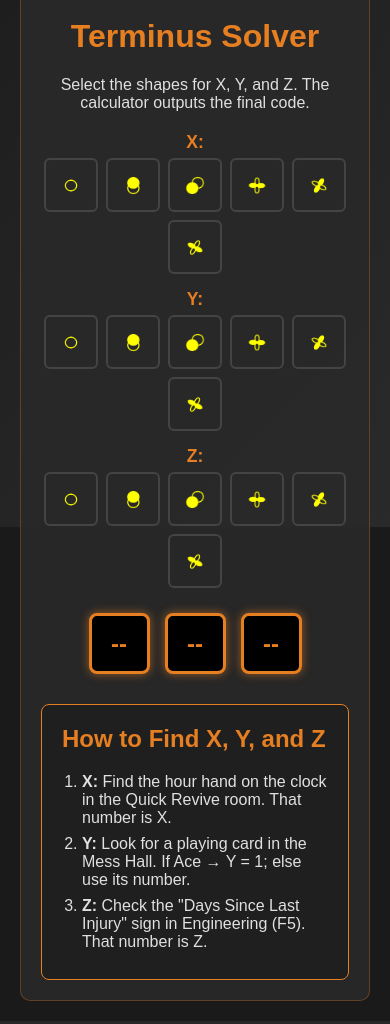
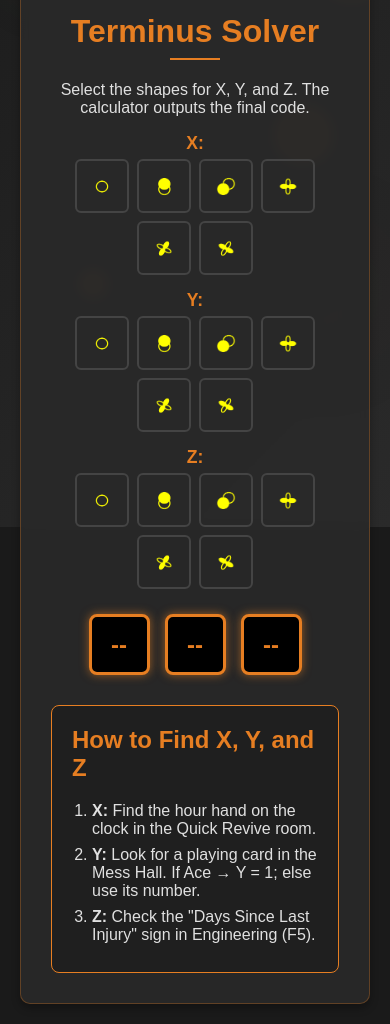
Before and after one commit to 8zj/bo6-bs, a Flask app: page /terminus in a window 390 px wide. Shown: the part 317-1341 px from the top of the page. Run offline with Flask 3, Linux system fonts and the light colour scheme.

Commit message:
Update terminus.html

```diff
--- a/templates/terminus.html
+++ b/templates/terminus.html
@@ -8,63 +8,184 @@
     body {
       font-family: 'Arial', sans-serif;
       margin: 0; padding: 0;
-      background-color: #1a1a1a; color: #e0e0e0;
+      background-color: #1a1a1a;
+      color: #e0e0e0;
+      transition: all 0.3s;
       overflow-x: hidden;
     }
+
     .background {
-      position: fixed; top: 0; left: 0;
+      position: fixed;
+      top: 0; left: 0;
       width: 100%; height: 100%;
       z-index: -1;
       background: linear-gradient(135deg, #1a1a1a, #2a2a2a);
+      overflow: hidden;
     }
-    .container { display: flex; min-height: 100vh; }
+
+    .background::before {
+      content: '';
+      position: absolute;
+      top: 0; left: 0;
+      width: 100%; height: 100%;
+      background: radial-gradient(circle at 20% 30%, rgba(120, 148, 97, 0.1) 0%, transparent 20%),
+                  radial-gradient(circle at 80% 70%, rgba(90, 62, 42, 0.1) 0%, transparent 20%);
+      animation: pulse 15s infinite;
+      opacity: 0.7;
+    }
+
+    @keyframes pulse {
+      0% { transform: scale(1); opacity: 0.7; }
+      50% { transform: scale(1.1); opacity: 0.3; }
+      100% { transform: scale(1); opacity: 0.7; }
+    }
+
+    .container { display: flex; min-height: 100vh; position: relative; }
+
     .sidebar {
       width: 200px;
-      background: rgba(42,42,42,0.9);
+      background-color: rgba(42, 42, 42, 0.9);
+      color: #fff;
       padding: 20px;
-      position: fixed; height: 60%; top: 50%; left: 20px;
+      position: fixed;
+      height: 60%;
+      top: 50%;
+      left: 20px;
       transform: translateY(-50%);
+      transition: all 0.3s;
+      z-index: 1000;
       border-radius: 10px;
-      box-shadow: 0 4px 8px rgba(0,0,0,0.3);
+      box-shadow: 0 4px 8px rgba(0, 0, 0, 0.3);
       backdrop-filter: blur(5px);
-      z-index: 1000;
-      transition: all 0.3s;
     }
-    .sidebar.collapsed { width:0; padding:0; overflow:hidden; left:-220px; }
-    .sidebar h2 { color: #e67e22; margin: 0 0 15px; text-align: center; }
+
+    .sidebar.collapsed { width: 0; padding: 0; overflow: hidden; left: -20px; }
+
+    .sidebar h2 {
+      color: #e67e22;
+      margin-top: 0;
+      text-align: center;
+      font-size: 1.2rem;
+      margin-bottom: 20px;
+      position: relative;
+    }
+
+    .sidebar h2::after {
+      content: '';
+      position: absolute;
+      bottom: -10px;
+      left: 50%;
+      transform: translateX(-50%);
+      width: 50px; height: 2px;
+      background-color: #e67e22;
+    }
+
     .sidebar ul { list-style: none; padding: 0; }
+    .sidebar li { margin: 10px 0; position: relative; }
+    .sidebar li::before {
+      content: '';
+      position: absolute;
+      left: 0; top: 50%;
+      transform: translateY(-50%);
+      width: 4px; height: 4px;
+      background-color: #e67e22;
+      border-radius: 50%;
+      opacity: 0;
+      transition: opacity 0.3s;
+    }
+    .sidebar li:hover::before { opacity: 1; }
+
     .sidebar a {
       color: #fff; text-decoration: none;
-      display: block; padding: 8px; border-radius: 4px;
+      display: block; padding: 8px;
+      border-radius: 4px; transition: all 0.3s;
       text-align: center; font-size: 0.9rem;
+      position: relative; overflow: hidden;
     }
-    .sidebar a.active { background: #e67e22; color: #1a1a1a; }
+
+    .sidebar a::before {
+      content: '';
+      position: absolute;
+      top: 0; left: 0;
+      width: 100%; height: 100%;
+      background-color: rgba(230, 126, 34, 0.2);
+      transform: scaleX(0);
+      transform-origin: left;
+      transition: transform 0.3s;
+    }
+
+    .sidebar a:hover::before { transform: scaleX(1); }
+    .sidebar a:hover { color: #1a1a1a; }
+    .sidebar a.active { background-color: #e67e22; color: #1a1a1a; }
+
     .toggle-btn {
-      position: fixed; top: 10px; left: 10px;
-      background: #e67e22; color: #fff;
-      border: none; border-radius: 5px; cursor: pointer;
-      padding: 8px 12px; font-size: 1.2rem;
-      z-index: 1001;
+      position: fixed;
+      top: 50%; left: 20px;
+      transform: translateY(-50%);
+      background-color: #e67e22; color: #fff;
+      border: none; padding: 10px;
+      border-radius: 50%; cursor: pointer;
+      z-index: 1001; transition: all 0.3s;
+      width: 40px; height: 40px;
+      display: flex; justify-content: center; align-items: center;
+      box-shadow: 0 2px 5px rgba(0, 0, 0, 0.2);
     }
+    .toggle-btn:hover {
+      transform: translateY(-50%) scale(1.1);
+      background-color: #d35400;
+    }
+    .toggle-btn.collapsed { left: 20px; }
+
     .main-content {
       margin-left: 220px; padding: 20px;
       width: calc(100% - 220px);
-      display: flex; justify-content: center;
       transition: all 0.3s;
+      display: flex; justify-content: center; align-items: center;
+      min-height: 100vh;
     }
-    .main-content.collapsed { margin-left:0; width:100%; }
+    .main-content.collapsed { margin-left: 0; width: 100%; }
+
     .page {
-      padding: 20px; background: rgba(42,42,42,0.9);
-      border-radius: 10px; max-width: 900px; width: 100%;
-      border: 1px solid rgba(230,126,34,0.3);
+      padding: 30px;
+      background-color: rgba(42, 42, 42, 0.9);
+      border-radius: 10px;
+      box-shadow: 0 4px 8px rgba(0, 0, 0, 0.3);
+      max-width: 800px; width: 100%;
       text-align: center;
+      backdrop-filter: blur(5px);
+      border: 1px solid rgba(230, 126, 34, 0.3);
+      position: relative;
+      overflow: hidden;
+      animation: fadeIn 0.5s ease-out;
     }
+
+    @keyframes fadeIn {
+      from { opacity: 0; transform: translateY(20px); }
+      to { opacity: 1; transform: translateY(0); }
+    }
+
+    .page h1 {
+      color: #e67e22;
+      margin-top: 0;
+      position: relative;
+      padding-bottom: 10px;
+    }
+    .page h1::after {
+      content: '';
+      position: absolute;
+      bottom: 0; left: 50%;
+      transform: translateX(-50%);
+      width: 50px; height: 2px;
+      background-color: #e67e22;
+    }
+
     .hero img {
-      width: 100%; border-radius: 10px;
-      margin-bottom: 15px; border: 2px solid #e67e22;
+      width: 100%;
+      border-radius: 10px;
+      margin-bottom: 15px;
+      border: 2px solid #e67e22;
     }
-    .page h1 { color: #e67e22; margin-top: 0; }
-    .solver-container { margin: 20px 0; }
+
     .axis-row { display: flex; align-items: center; margin: 15px 0; justify-content: center; flex-wrap: wrap; }
     .axis-row span { width: 40px; font-weight: bold; color: #e67e22; font-size: 1.1rem; text-align: right; margin-right: 10px; }
     .images { display: flex; gap: 8px; flex-wrap: wrap; justify-content: center; }
@@ -76,15 +197,11 @@
     .images img:hover { transform: scale(1.08); border-color: #e67e22; }
     .images img.selected { border-color: #e67e22; box-shadow: 0 0 10px rgba(230,126,34,0.7); }
 
-    /* Code result display */
-    .result-container {
-      margin-top: 25px; display: flex; justify-content: center; gap: 15px;
-    }
+    .result-container { margin-top: 25px; display: flex; justify-content: center; gap: 15px; }
     .code-box {
       width: 70px; height: 70px;
       background: #000; border: 3px solid #e67e22;
-      border-radius: 8px; display: flex;
-      justify-content: center; align-items: center;
+      border-radius: 8px; display: flex; justify-content: center; align-items: center;
       font-size: 2rem; font-weight: bold; color: #e67e22;
       box-shadow: 0 0 10px rgba(230,126,34,0.6);
     }
@@ -99,20 +216,49 @@
     .info-box ol { margin: 0; padding-left: 20px; }
     .info-box li { margin: 8px 0; }
 
-    /* Mobile */
+    .floating-element {
+      position: absolute;
+      background-color: rgba(230, 126, 34, 0.2);
+      border-radius: 50%;
+      animation: float 15s infinite ease-in-out;
+    }
+    .floating-element:nth-child(1) { width: 50px; height: 50px; top: 10%; left: 15%; animation-delay: 0s; }
+    .floating-element:nth-child(2) { width: 80px; height: 80px; top: 30%; left: 80%; animation-delay: 2s; }
+    .floating-element:nth-child(3) { width: 30px; height: 30px; top: 70%; left: 20%; animation-delay: 4s; }
+    .floating-element:nth-child(4) { width: 60px; height: 60px; top: 50%; left: 70%; animation-delay: 6s; }
+
+    @keyframes float {
+      0%,100% { transform: translateY(0) rotate(0deg); }
+      50% { transform: translateY(-20px) rotate(180deg); }
+    }
+
     @media (max-width: 768px) {
-      .sidebar { width:100%; height:auto; top:0; left:0; transform:none; border-radius:0; }
-      .sidebar.collapsed { width:0; height:0; padding:0; overflow:hidden; }
-      .main-content { margin-left:0; width:100%; padding-top:60px; }
-      .axis-row span { width: auto; margin: 0 0 5px 0; text-align: center; }
+      .sidebar {
+        width: 100%; height: auto;
+        position: fixed; top: 0; left: 0;
+        transform: none; border-radius: 0;
+        z-index: 1000;
+      }
+      .sidebar.collapsed { width: 0; height: 0; padding: 0; overflow: hidden; }
+      .main-content { margin-left: 0; width: 100%; padding-top: 60px; }
+      .main-content.collapsed { margin-left: 0; width: 100%; }
+      .toggle-btn { top: 10px; left: 10px; transform: none; }
+      .axis-row span { width:auto; margin: 0 0 5px 0; text-align:center; }
       .images img { width: 50px; height: 50px; }
       .code-box { width: 55px; height: 55px; font-size: 1.5rem; }
     }
   </style>
 </head>
 <body>
-  <div class="background"></div>
+  <div class="background">
+    <div class="floating-element"></div>
+    <div class="floating-element"></div>
+    <div class="floating-element"></div>
+    <div class="floating-element"></div>
+  </div>
+
   <button class="toggle-btn">☰</button>
+
   <div class="container">
     <div class="sidebar">
       <h2>Navigation</h2>
@@ -129,23 +275,13 @@
         <div class="hero">
           <img src="https://hub.tcno.co/games/bo6/terminus/terminus.webp" alt="Terminus Guide">
         </div>
-
         <h1>Terminus Solver</h1>
         <p>Select the shapes for X, Y, and Z. The calculator outputs the final code.</p>
 
         <div class="solver-container">
-          <div class="axis-row">
-            <span>X:</span>
-            <div class="images" id="x-images"></div>
-          </div>
-          <div class="axis-row">
-            <span>Y:</span>
-            <div class="images" id="y-images"></div>
-          </div>
-          <div class="axis-row">
-            <span>Z:</span>
-            <div class="images" id="z-images"></div>
-          </div>
+          <div class="axis-row"><span>X:</span><div class="images" id="x-images"></div></div>
+          <div class="axis-row"><span>Y:</span><div class="images" id="y-images"></div></div>
+          <div class="axis-row"><span>Z:</span><div class="images" id="z-images"></div></div>
         </div>
 
         <div class="result-container" id="result">
@@ -157,9 +293,9 @@
         <div class="info-box">
           <h2>How to Find X, Y, and Z</h2>
           <ol>
-            <li><strong>X:</strong> Find the hour hand on the clock in the Quick Revive room. That number is X.</li>
+            <li><strong>X:</strong> Find the hour hand on the clock in the Quick Revive room.</li>
             <li><strong>Y:</strong> Look for a playing card in the Mess Hall. If Ace → Y = 1; else use its number.</li>
-            <li><strong>Z:</strong> Check the "Days Since Last Injury" sign in Engineering (F5). That number is Z.</li>
+            <li><strong>Z:</strong> Check the "Days Since Last Injury" sign in Engineering (F5).</li>
           </ol>
         </div>
       </div>
@@ -201,9 +337,7 @@
       return [eq1, eq2, eq3];
     }
 
-    function formatCode(val) {
-      return val.toString().padStart(2, "0");
-    }
+    function formatCode(val) { return val.toString().padStart(2,"0"); }
 
     function showResults() {
       const {X, Y, Z} = selections;
@@ -216,7 +350,6 @@
     createImageGrid("y-images", "Y");
     createImageGrid("z-images", "Z");
 
-    // Sidebar toggle (mobile support)
     const toggleBtn=document.querySelector(".toggle-btn");
     const sidebar=document.querySelector(".sidebar");
     const mainContent=document.querySelector(".main-content");
@@ -225,6 +358,17 @@
       mainContent.classList.toggle("collapsed");
       toggleBtn.classList.toggle("collapsed");
     });
+
+    document.addEventListener("click",(e)=>{
+      if (window.innerWidth<=768 &&
+          !sidebar.contains(e.target) &&
+          !toggleBtn.contains(e.target) &&
+          !sidebar.classList.contains("collapsed")) {
+        sidebar.classList.add("collapsed");
+        mainContent.classList.add("collapsed");
+        toggleBtn.classList.add("collapsed");
+      }
+    });
   </script>
 </body>
 </html>
```
